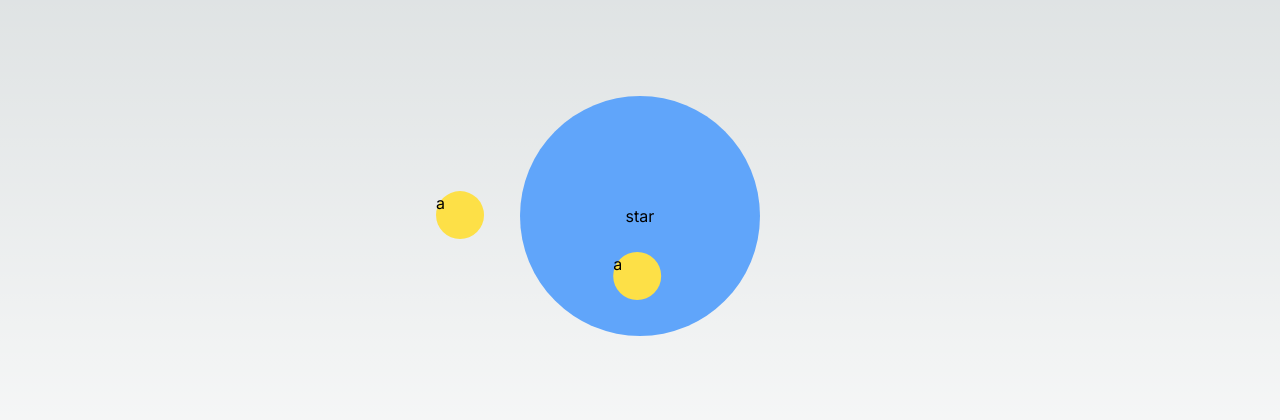
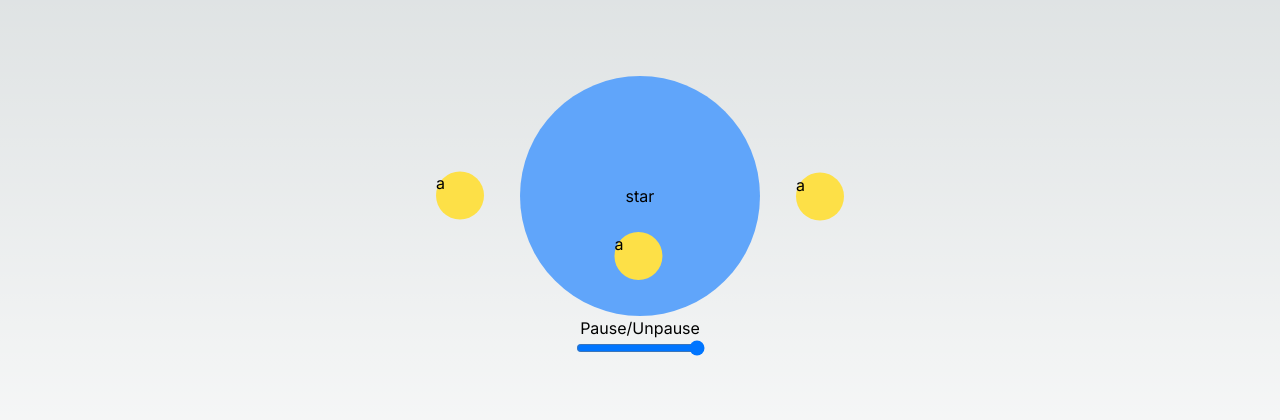
Before and after one commit to Octillerysnacker/personal-website, a Next.js app: page / in a window 1280 px wide. Shown: the part 184-604 px from the top of the page. Built offline with nearby package versions, Linux system fonts and the light colour scheme.

Commit message:
pausable orbits, no working rotations

```diff
--- a/src/app/page.tsx
+++ b/src/app/page.tsx
@@ -1,25 +1,70 @@
 "use client";
 import { Planet } from "@/components/planet";
-import { motion } from "framer-motion";
+import {
+  AnimationPlaybackControls,
+  animate,
+  motion,
+  useMotionValue,
+} from "framer-motion";
+import { useEffect, useState } from "react";
 
 export default function Home() {
+  const period = 16;
 
-  const period = 16
+  const time = useMotionValue(0);
+  const [controls, setControls] = useState<AnimationPlaybackControls>();
+
+  useEffect(() => {
+    setControls(
+      animate(time, [0, period], {
+        ease: "linear",
+        repeat: Infinity,
+        duration: period,
+      })
+    );
+  }, [time]);
+
   return (
     <main className="flex min-h-screen flex-col items-center justify-center">
       <motion.div className="bg-blue-400 size-60 flex items-center justify-center rounded-full">
-        {[0,period/4,period/2,period*3/4].map(d => <Planet key={d} className="bg-yellow-300 size-12 rounded-full absolute" orbit={{
-          xRadius: 180,
-          yRadius: 60,
-          xOrigin: 0,
-          yOrigin: 0,
-          duration: period,
-          delay: d
-        }}>a</Planet>)}
-
+        {[0, period / 4, period / 2, (period * 3) / 4].map((d) => (
+          <Planet
+            key={d}
+            className="bg-yellow-300 size-12 rounded-full absolute"
+            orbit={{
+              xRadius: 180,
+              yRadius: 60,
+              xOrigin: 0,
+              yOrigin: 0,
+              duration: period,
+              delay: d,
+              rotation: 0
+            }}
+            time={time}
+          >
+            a
+          </Planet>
+        ))}
         star
-
       </motion.div>
+      {controls && (
+        <>
+          <button
+            onClick={() => {
+              console.log({ animating: time.isAnimating() });
+              controls.state === "running" ? controls.pause() : controls.play();
+            }}
+          >
+            Pause/Unpause
+          </button>
+          <input
+            type="range"
+            min={0}
+            max={period}
+            onChange={(e) => (controls.time = e.target.valueAsNumber)}
+          />
+        </>
+      )}
     </main>
   );
 }
--- a/src/components/planet.tsx
+++ b/src/components/planet.tsx
@@ -1,5 +1,6 @@
-import { animate, motion, useMotionValue } from "framer-motion";
-import { ComponentProps, useEffect } from "react";
+import { rotate, splitValueInclusive, zip } from "@/utils";
+import { MotionValue, easeIn, easeOut, motion, useTransform } from "framer-motion";
+import { ComponentProps } from "react";
 
 export type EllipseParameters = {
     xRadius: number;
@@ -7,49 +8,54 @@ export type EllipseParameters = {
     xOrigin: number;
     yOrigin: number;
     duration: number;
+    rotation?: number;
     delay?: number;
 }
-export type PlanetProps = { orbit: EllipseParameters} & ComponentProps<typeof motion.div>;
+export type PlanetProps = { orbit: EllipseParameters, time: MotionValue<number>} & ComponentProps<typeof motion.div>;
 
 export function Planet(props: PlanetProps) {
 
-    const zIndex = useMotionValue(-1);
-    const orbit = props.orbit;
+    const {orbit, time} = props;
 
-    useEffect(() => {
-        animate(zIndex, [-1,0,1,0,-1], {
-            ease: ["easeIn", "easeIn", "easeOut", "easeOut"],
-            duration: orbit.duration,
-            delay: orbit.delay,
-            repeat: Infinity})
+    const localXCoords = [
+        orbit.xOrigin,
+        -orbit.xRadius,
+        orbit.xOrigin,
+        orbit.xRadius,
+        orbit.xOrigin]
+
+    const localYCoords = [
+        -orbit.yRadius,
+        orbit.yOrigin,
+        orbit.yRadius,
+        orbit.yOrigin,
+        -orbit.yRadius]
+
+    const rotatedPoints = zip(localXCoords, localYCoords, (x,y) => ({x,y}))
+    .map(p => rotate(p, {x: orbit.xOrigin, y: orbit.yOrigin}, orbit.rotation ?? 0))
+
+    const localTime = useTransform(() => (time.get() + (orbit.delay ?? 0)) % orbit.duration)
+
+    const inputMap = splitValueInclusive(orbit.duration, 5);
+
+    const zIndex = useTransform(localTime, inputMap, [-1,0,1,0,-1], {
+        ease: [easeIn,easeIn, easeOut, easeOut],
+    });
+    const translateX = useTransform(localTime, inputMap, rotatedPoints.map(p => p.x), {
+        ease: [easeOut, easeIn, easeOut, easeIn],
+    });
+
+    const translateY = useTransform(localTime, inputMap, rotatedPoints.map(p => p.y), {
+        ease: [easeIn, easeOut, easeIn, easeOut],
     })
-
 
   return (
     <motion.div
     {...props}
-      animate={{
-        translateX: [orbit.xOrigin, -orbit.xRadius, orbit.xOrigin, orbit.xRadius, orbit.xOrigin],
-        translateY: [-orbit.yRadius, orbit.yOrigin, orbit.yRadius, orbit.yOrigin, -orbit.yRadius],
-      }}
-      transition={{
-
-        translateX: {
-          ease: ["easeOut", "easeIn", "easeOut", "easeIn"], // Ideally these would be sine curves but I don't have those right now
-          delay: orbit.delay ?? 0,
-          duration: orbit.duration,
-          repeat: Infinity,
-        },
-        translateY: {
-          ease: ["easeIn", "easeOut", "easeIn", "easeOut"],
-          delay: orbit.delay ?? 0,
-          duration: orbit.duration,
-          repeat: Infinity,
-        },
-      }}
-
       style={{
-        zIndex: zIndex
+        zIndex,
+        translateX,
+        translateY
       }}
 
     />
--- /dev/null
+++ b/src/utils.ts
@@ -0,0 +1,14 @@
+export const splitValueInclusive = (value: number, numParts: number): number[] => Array.from({length: numParts}, (v,i) => value/(numParts - 1) * i)
+
+export type Vector2D = { x: number, y: number}
+
+export const rotate = (point: Vector2D, origin: Vector2D,  angle: number) => {
+    const radians = (Math.PI / 180) * angle,
+        cos = Math.cos(radians),
+        sin = Math.sin(radians),
+        x = (cos * (point.x - origin.x)) + (sin * (point.y - origin.y)) + origin.x,
+        y = (cos * (point.y - origin.y)) - (sin * (point.x - origin.x)) + origin.y;
+    return {x, y};
+}
+
+export const zip = <T, U, R>(a: T[], b: U[], func: (c: T, d: U) => R) => a.map((v,i) => func(v, b[i]));
```
